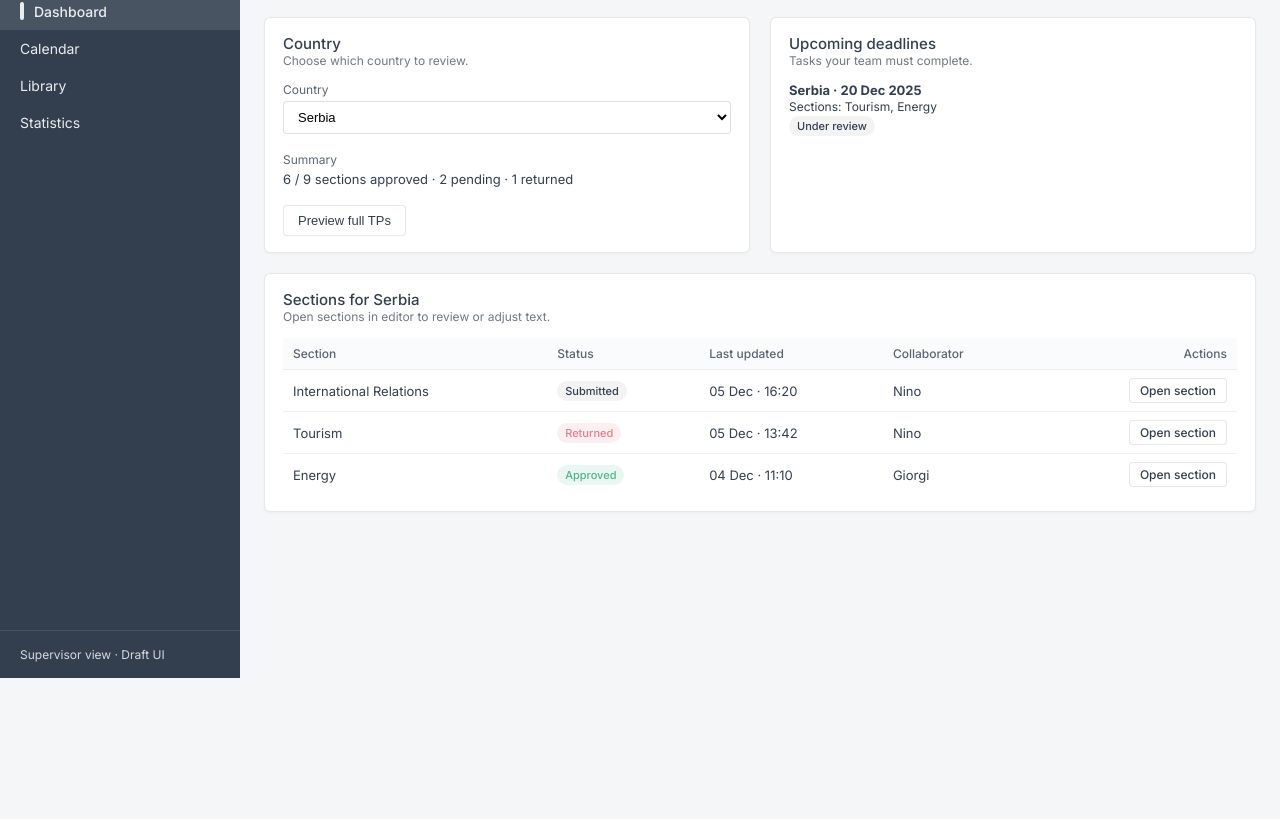
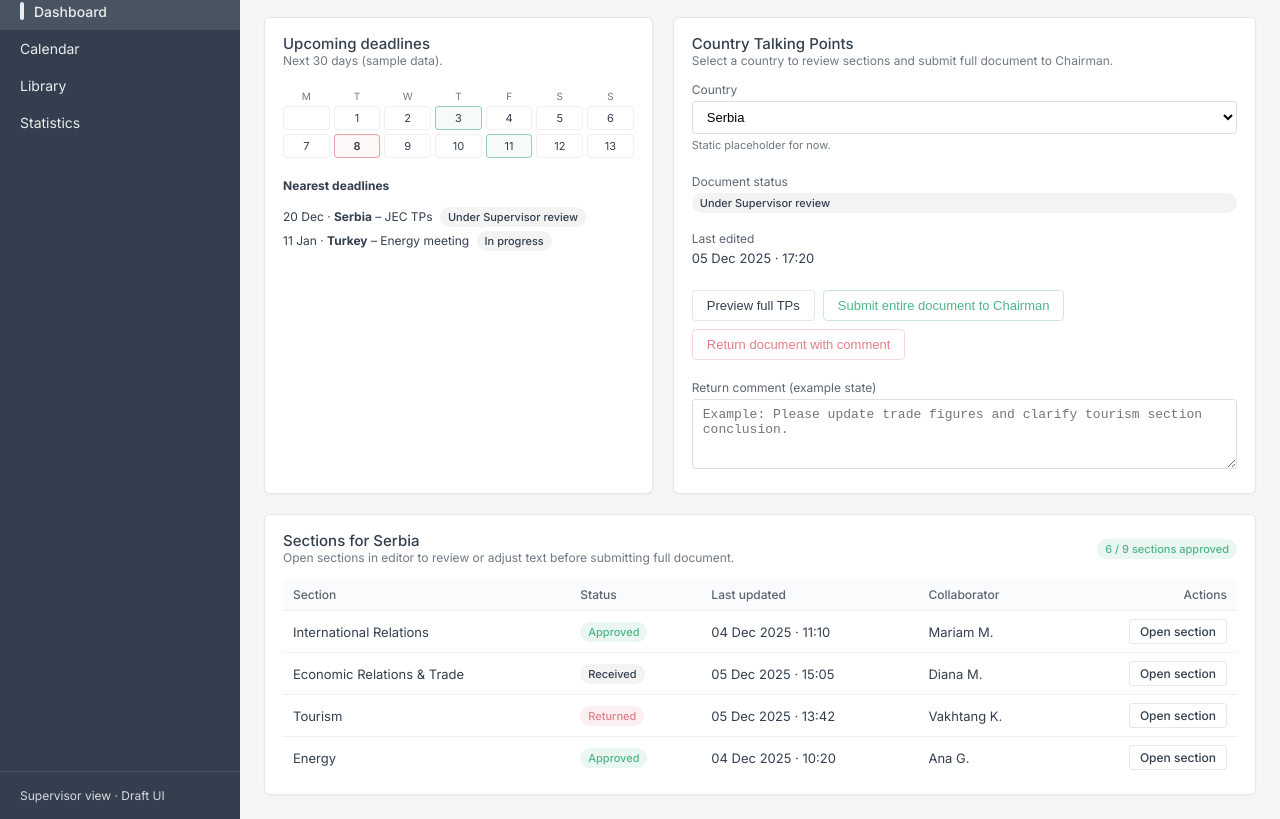
Before and after one commit to ltortladzemoesd/draft_govt_portal, a plain HTML site: page dashboard-supervisor.html in a window 1280 px wide. Shown: the part 122-941 px from the top of the page. Before the commit the page ends 800 px from the top, so only its background shows below. Drawn offline with Linux system fonts and the light colour scheme.

Commit message:
Update dashboard-supervisor.html

```diff
--- a/dashboard-supervisor.html
+++ b/dashboard-supervisor.html
@@ -50,71 +50,132 @@
         <div class="topbar-title">Supervisor Dashboard</div>
         <div class="topbar-user">
           <div class="topbar-role-pill">Supervisor</div>
-          <span>G. Energy</span>
-          <div class="topbar-avatar">GE</div>
+          <span>Givi Zedelashvili</span>
+          <div class="topbar-avatar">GZ</div>
         </div>
       </header>
 
       <main class="content">
         <section class="page-heading">
           <div>
-            <div class="page-heading-title">Country review</div>
+            <div class="page-heading-title">Overview</div>
             <div class="page-heading-subtitle">
-              Review submitted sections, return with comments or approve.
+              Review submitted sections, return with comments or submit full document to Chairman.
             </div>
           </div>
         </section>
 
-        <section class="grid grid--two-balanced">
+        <!-- FIRST ROW: CALENDAR + COUNTRY SELECTION (same style as Chairman) -->
+        <section class="grid grid--two">
+          <!-- Calendar card -->
           <div class="card">
             <div class="card-header">
               <div>
-                <div class="card-title">Country</div>
-                <div class="card-subtitle">Choose which country to review.</div>
+                <div class="card-title">Upcoming deadlines</div>
+                <div class="card-subtitle">Next 30 days (sample data).</div>
+              </div>
+            </div>
+
+            <div class="mini-calendar">
+              <div class="mini-calendar-header">M</div>
+              <div class="mini-calendar-header">T</div>
+              <div class="mini-calendar-header">W</div>
+              <div class="mini-calendar-header">T</div>
+              <div class="mini-calendar-header">F</div>
+              <div class="mini-calendar-header">S</div>
+              <div class="mini-calendar-header">S</div>
+
+              <div class="mini-calendar-day"></div>
+              <div class="mini-calendar-day">1</div>
+              <div class="mini-calendar-day">2</div>
+              <div class="mini-calendar-day mini-calendar-day--has-event">3</div>
+              <div class="mini-calendar-day">4</div>
+              <div class="mini-calendar-day">5</div>
+              <div class="mini-calendar-day">6</div>
+
+              <div class="mini-calendar-day">7</div>
+              <div class="mini-calendar-day mini-calendar-day--deadline-soon">8</div>
+              <div class="mini-calendar-day">9</div>
+              <div class="mini-calendar-day">10</div>
+              <div class="mini-calendar-day mini-calendar-day--has-event">11</div>
+              <div class="mini-calendar-day">12</div>
+              <div class="mini-calendar-day">13</div>
+            </div>
+
+            <div style="margin-top: 10px; font-size: 12px;">
+              <strong>Nearest deadlines</strong>
+            </div>
+            <ul style="list-style: none; margin-top: 4px; font-size: 12px; display: flex; flex-direction: column; gap: 4px;">
+              <li>
+                <span>20 Dec · </span>
+                <strong>Serbia</strong>
+                <span> – JEC TPs</span>
+                <span class="status-pill status-pill--pending" style="margin-left: 4px;">Under Supervisor review</span>
+              </li>
+              <li>
+                <span>11 Jan · </span>
+                <strong>Turkey</strong>
+                <span> – Energy meeting</span>
+                <span class="status-pill status-pill--pending" style="margin-left: 4px;">In progress</span>
+              </li>
+            </ul>
+          </div>
+
+          <!-- Country Talking Points + submit document -->
+          <div class="card">
+            <div class="card-header">
+              <div>
+                <div class="card-title">Country Talking Points</div>
+                <div class="card-subtitle">
+                  Select a country to review sections and submit full document to Chairman.
+                </div>
               </div>
             </div>
 
             <div class="field">
-              <label class="field-label" for="country-select">Country</label>
-              <select id="country-select" class="field-select">
+              <label class="field-label" for="country">Country</label>
+              <select id="country" class="field-select">
                 <option>Serbia</option>
                 <option>Turkey</option>
                 <option>Germany</option>
               </select>
+              <div class="field-hint">Static placeholder for now.</div>
+            </div>
+
+            <div class="field" style="margin-top: 4px;">
+              <span class="field-label">Document status</span>
+              <span class="status-pill status-pill--pending">Under Supervisor review</span>
             </div>
 
             <div class="field">
-              <span class="field-label">Summary</span>
-              <span style="font-size:13px;">6 / 9 sections approved · 2 pending · 1 returned</span>
+              <span class="field-label">Last edited</span>
+              <span style="font-size: 13px;">05 Dec 2025 · 17:20</span>
             </div>
 
-            <div class="card-actions">
+            <div class="card-actions" style="margin-top: 6px;">
               <button class="btn btn-outline">Preview full TPs</button>
+              <button class="btn btn-success">Submit entire document to Chairman</button>
+              <button class="btn btn-danger">Return document with comment</button>
             </div>
-          </div>
 
-          <div class="card">
-            <div class="card-header">
-              <div>
-                <div class="card-title">Upcoming deadlines</div>
-                <div class="card-subtitle">Tasks your team must complete.</div>
-              </div>
+            <div class="field" style="margin-top: 10px;">
+              <label class="field-label" for="sup-comment">Return comment (example state)</label>
+              <textarea id="sup-comment" class="field-textarea" placeholder="Example: Please update trade figures and clarify tourism section conclusion."></textarea>
             </div>
-            <ul style="list-style:none; font-size:13px; display:flex; flex-direction:column; gap:6px;">
-              <li>
-                <strong>Serbia · 20 Dec 2025</strong><br/>
-                <span style="font-size:12px;">Sections: Tourism, Energy</span><br/>
-                <span class="status-pill status-pill--pending" style="margin-top:2px;">Under review</span>
-              </li>
-            </ul>
           </div>
         </section>
 
+        <!-- SECOND ROW: SECTION TABLE (per-country view) -->
         <section class="card">
           <div class="card-header">
             <div>
               <div class="card-title">Sections for Serbia</div>
-              <div class="card-subtitle">Open sections in editor to review or adjust text.</div>
+              <div class="card-subtitle">
+                Open sections in editor to review or adjust text before submitting full document.
+              </div>
+            </div>
+            <div>
+              <span class="status-pill status-pill--approved">6 / 9 sections approved</span>
             </div>
           </div>
 
@@ -131,9 +192,18 @@
             <tbody>
               <tr>
                 <td>International Relations</td>
-                <td><span class="status-pill status-pill--pending">Submitted</span></td>
-                <td>05 Dec · 16:20</td>
-                <td>Nino</td>
+                <td><span class="status-pill status-pill--approved">Approved</span></td>
+                <td>04 Dec 2025 · 11:10</td>
+                <td>Mariam M.</td>
+                <td style="text-align:right;">
+                  <a href="tp-editor.html" class="btn btn-outline btn-sm">Open section</a>
+                </td>
+              </tr>
+              <tr>
+                <td>Economic Relations & Trade</td>
+                <td><span class="status-pill status-pill--pending">Received</span></td>
+                <td>05 Dec 2025 · 15:05</td>
+                <td>Diana M.</td>
                 <td style="text-align:right;">
                   <a href="tp-editor.html" class="btn btn-outline btn-sm">Open section</a>
                 </td>
@@ -141,8 +211,8 @@
               <tr>
                 <td>Tourism</td>
                 <td><span class="status-pill status-pill--returned">Returned</span></td>
-                <td>05 Dec · 13:42</td>
-                <td>Nino</td>
+                <td>05 Dec 2025 · 13:42</td>
+                <td>Vakhtang K.</td>
                 <td style="text-align:right;">
                   <a href="tp-editor.html" class="btn btn-outline btn-sm">Open section</a>
                 </td>
@@ -150,8 +220,8 @@
               <tr>
                 <td>Energy</td>
                 <td><span class="status-pill status-pill--approved">Approved</span></td>
-                <td>04 Dec · 11:10</td>
-                <td>Giorgi</td>
+                <td>04 Dec 2025 · 10:20</td>
+                <td>Ana G.</td>
                 <td style="text-align:right;">
                   <a href="tp-editor.html" class="btn btn-outline btn-sm">Open section</a>
                 </td>
```
